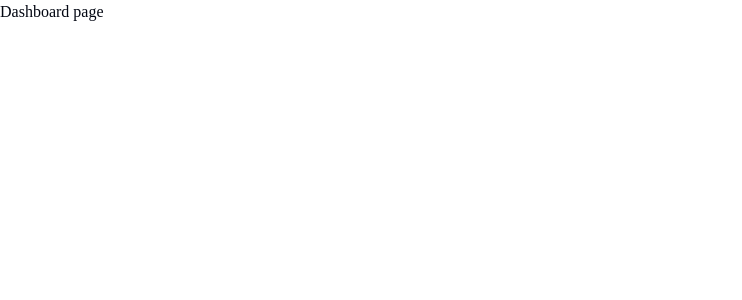
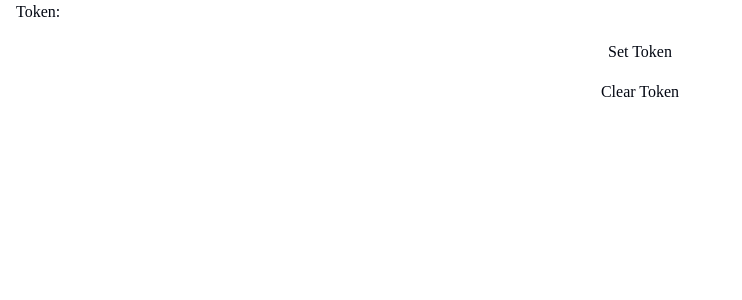
Before and after one commit to Sekhudin/next-cn-boilerplate, a Next.js app: page /dashboard in a window 1280 px wide. Shown: the top 300 px of the page, without its empty margins (0-742 px from the left). Built offline with nearby package versions, Linux system fonts and the light colour scheme; no server answers.

Commit message:
minor change

```diff
--- a/package.json
+++ b/package.json
@@ -36,6 +36,7 @@
     "framer-motion": "^12.4.10",
     "github-markdown-css": "^5.8.1",
     "highlight.js": "^11.11.1",
+    "immer": "^10.1.1",
     "lucide-react": "0.476.0",
     "next": "15.2.0",
     "next-themes": "^0.4.4",
@@ -54,7 +55,8 @@
     "tailwind-merge": "3.0.2",
     "tailwindcss-animate": "1.0.7",
     "ts-pattern": "5.6.2",
-    "zod": "^3.24.2"
+    "zod": "^3.24.2",
+    "zustand": "^5.0.3"
   },
   "devDependencies": {
     "@eslint/eslintrc": "3",
--- a/src/pages/dashboard/dashboard.page.tsx
+++ b/src/pages/dashboard/dashboard.page.tsx
@@ -1,5 +1,15 @@
+"use client";
+import { useAuthStore } from "src/stores/auth.store";
+
 const Page = () => {
-  return <div className="">Dashboard page</div>;
+  const authStore = useAuthStore();
+  return (
+    <div className="flex flex-col gap-y-4 px-4">
+      <p>Token: {authStore.token}</p>
+      <button onClick={() => authStore.setToken("dlflInmdimk")}>Set Token</button>
+      <button onClick={() => authStore.clearToken()}>Clear Token</button>
+    </div>
+  );
 };
 
 export default Page;
```
Also changed, not shown: 2 other files (tests, documents, lock files or other folders).
